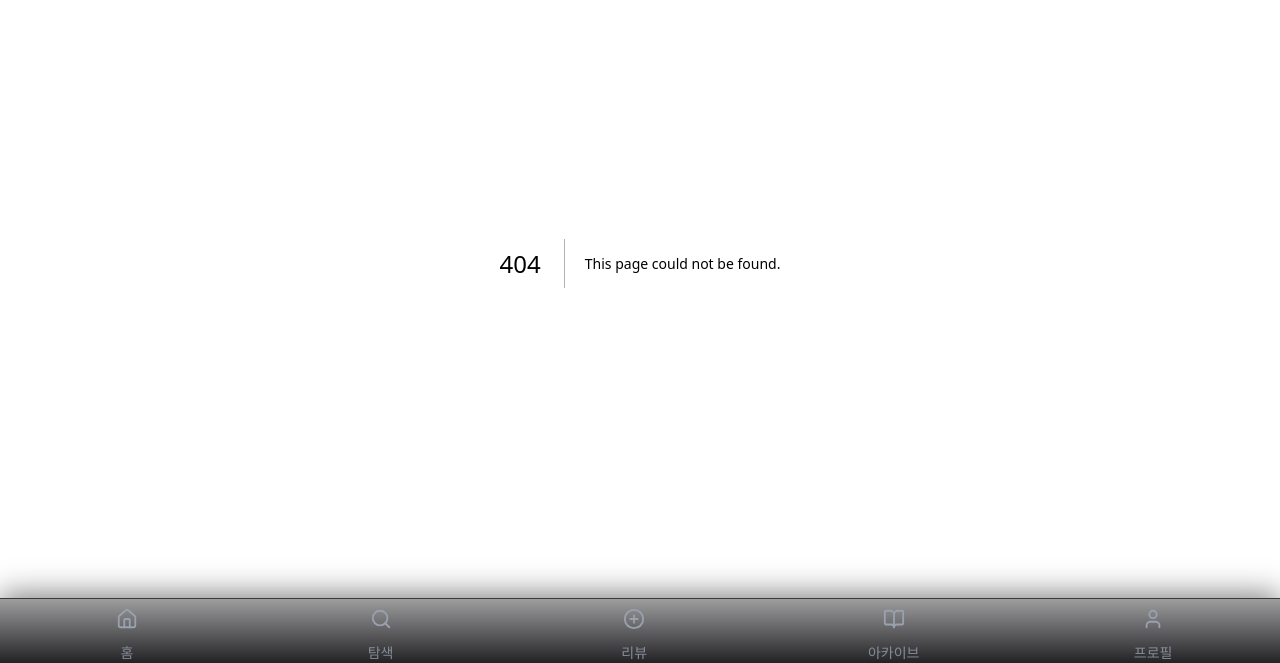
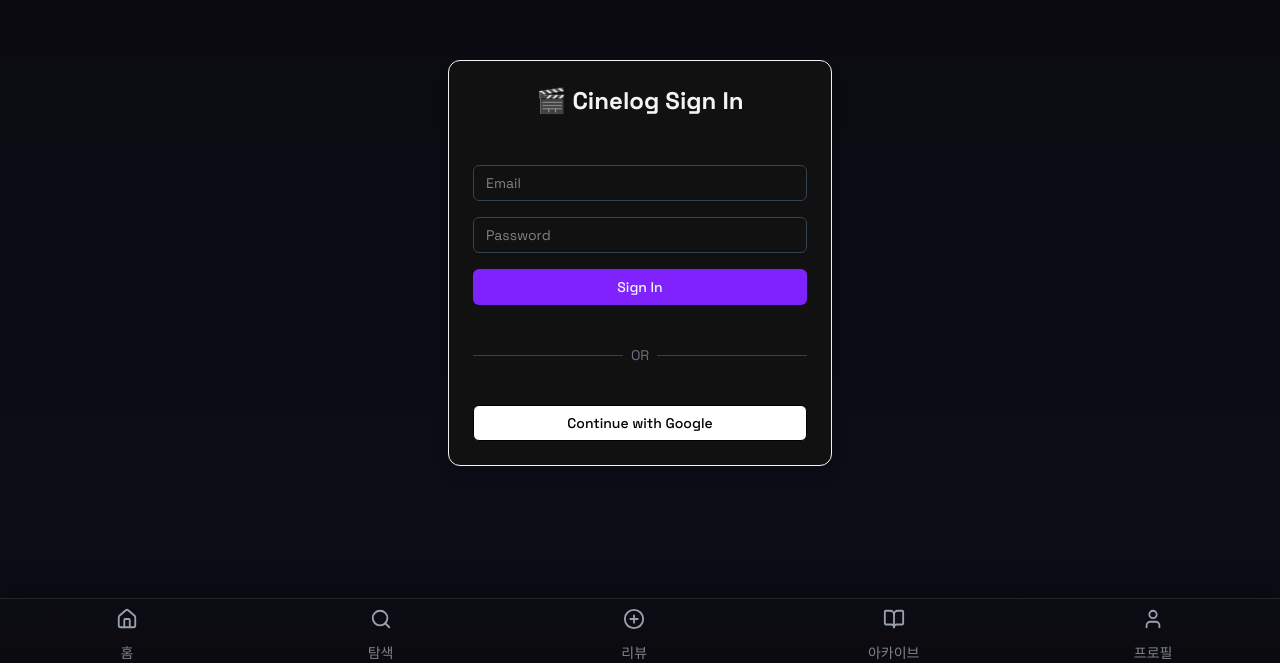
Before and after one commit to lunnne/cinelog, a Next.js app: page /auth/signin in a window 1280 px wide. Before the commit this address had no page. Shown: the part 137-800 px from the top of the page. Built offline with nearby package versions, Linux system fonts and the light colour scheme; a web font is replaced by a local one.

Commit message:
refactor: migrate next auth v4 to next auth v5

```diff
--- /dev/null
+++ b/src/app/api/auth/[...nextauth]/route.ts
@@ -0,0 +1,2 @@
+// /app/api/auth/[...nextauth]/route.ts
+export { handlers as GET, handlers as POST } from "@/auth"
--- /dev/null
+++ b/src/app/auth/signin/page.tsx
@@ -0,0 +1,55 @@
+'use client';
+
+import { useState } from 'react';
+import { signIn } from 'next-auth/react';
+import { Button } from '@/components/ui/button';
+import { Input } from '@/components/ui/input';
+import { Card } from '@/components/ui/card';
+
+export default function SignInPage() {
+  const [email, setEmail] = useState('');
+  const [password, setPassword] = useState('');
+
+  const handleSubmit = async (e: React.FormEvent) => {
+    e.preventDefault();
+    await signIn('credentials', { email, password, callbackUrl: '/' });
+  };
+
+  return (
+    <main className="min-h-screen flex items-center justify-center bg-linear-to-b from-[#0a0a0f] to-[#0d0d19] px-4">
+      <Card className="w-full max-w-sm p-6 bg-[#111] text-gray-100 rounded-xl shadow-lg">
+        <h2 className="text-center text-2xl font-bold mb-6">🎬 Cinelog Sign In</h2>
+        <form onSubmit={handleSubmit} className="space-y-4">
+          <Input
+            type="email"
+            placeholder="Email"
+            value={email}
+            onChange={(e) => setEmail(e.target.value)}
+            className="bg-transparent border border-gray-700 focus:ring-gray-500 text-gray-100"
+          />
+          <Input
+            type="password"
+            placeholder="Password"
+            value={password}
+            onChange={(e) => setPassword(e.target.value)}
+            className="bg-transparent border border-gray-700 focus:ring-gray-500 text-gray-100"
+          />
+          <Button type="submit" className="w-full bg-violet-600 hover:bg-violet-700">
+            Sign In
+          </Button>
+        </form>
+        <div className="flex items-center my-4">
+          <span className="grow border-t border-gray-700"></span>
+          <span className="mx-2 text-gray-500 text-sm uppercase">or</span>
+          <span className="grow border-t border-gray-700"></span>
+        </div>
+        <div className="space-y-2">
+          <Button onClick={() => signIn('google')} variant="outline" className="w-full bg-white text-black hover:bg-gray-100">
+            Continue with Google
+          </Button>
+          {/* 나중에 Naver, Kakao 버튼 추가 가능 */}
+        </div>
+      </Card>
+    </main>
+  );
+}
--- /dev/null
+++ b/src/auth.ts
@@ -0,0 +1,69 @@
+// /auth.ts
+import NextAuth from 'next-auth';
+import { PrismaAdapter } from '@auth/prisma-adapter';
+import { prisma } from '@/lib/prisma';
+
+// ✅ Provider Imports
+import Credentials from 'next-auth/providers/credentials';
+import Google from 'next-auth/providers/google';
+import Naver from 'next-auth/providers/naver';
+import Kakao from 'next-auth/providers/kakao';
+
+import bcrypt from 'bcryptjs';
+
+export const { handlers, signIn, signOut, auth } = NextAuth({
+  adapter: PrismaAdapter(prisma),
+
+  // ✅ OAuth Providers (AUTH_* 환경 변수 자동 인식됨)
+  providers: [
+    Google,
+    Naver,
+    Kakao,
+
+    // ✅ Custom Email/Password 로그인 (Credentials)
+    Credentials({
+      name: 'Credentials',
+      credentials: {
+        email: { label: 'Email', type: 'text' },
+        password: { label: 'Password', type: 'password' },
+      },
+      async authorize(credentials) {
+        if (!credentials?.email || !credentials?.password) return null;
+
+        const user = await prisma.user.findUnique({
+          where: { email: credentials.email as string },
+        });
+
+        if (!user || !user.password) return null;
+
+        const isValid = await bcrypt.compare(credentials.password as string, user.password);
+        if (!isValid) return null;
+
+        return user;
+      },
+    }),
+  ],
+
+  // ✅ JWT 세션 전략
+  session: { strategy: 'jwt' },
+
+  // ✅ JWT & Session 콜백
+  callbacks: {
+    async jwt({ token, user }) {
+      if (user) token.id = user.id;
+      return token;
+    },
+    async session({ session, token }) {
+      if (token?.id) session.user.id = token.id as string;
+      return session;
+    },
+  },
+
+  // ✅ 보안 설정
+  secret: process.env.AUTH_SECRET,
+
+  // ✅ 로그인 페이지 (커스텀)
+  pages: {
+    signIn: '/auth/signin',
+  },
+});
--- /dev/null
+++ b/src/components/ui/globe.tsx
@@ -0,0 +1,128 @@
+"use client"
+
+import { useEffect, useRef } from "react"
+import createGlobe, { COBEOptions } from "cobe"
+import { useMotionValue, useSpring } from "motion/react"
+
+import { cn } from "@/lib/utils"
+
+const MOVEMENT_DAMPING = 1400
+
+const GLOBE_CONFIG: COBEOptions = {
+  width: 800,
+  height: 800,
+  onRender: () => {},
+  devicePixelRatio: 2,
+  phi: 0,
+  theta: 0.3,
+  dark: 0,
+  diffuse: 0.4,
+  mapSamples: 16000,
+  mapBrightness: 1.2,
+  baseColor: [1, 1, 1],
+  markerColor: [251 / 255, 100 / 255, 21 / 255],
+  glowColor: [1, 1, 1],
+  markers: [
+    { location: [14.5995, 120.9842], size: 0.03 },
+    { location: [19.076, 72.8777], size: 0.1 },
+    { location: [23.8103, 90.4125], size: 0.05 },
+    { location: [30.0444, 31.2357], size: 0.07 },
+    { location: [39.9042, 116.4074], size: 0.08 },
+    { location: [-23.5505, -46.6333], size: 0.1 },
+    { location: [19.4326, -99.1332], size: 0.1 },
+    { location: [40.7128, -74.006], size: 0.1 },
+    { location: [34.6937, 135.5022], size: 0.05 },
+    { location: [41.0082, 28.9784], size: 0.06 },
+  ],
+}
+
+export function Globe({
+  className,
+  config = GLOBE_CONFIG,
+}: {
+  className?: string
+  config?: COBEOptions
+}) {
+  let phi = 0
+  let width = 0
+  const canvasRef = useRef<HTMLCanvasElement>(null)
+  const pointerInteracting = useRef<number | null>(null)
+  const pointerInteractionMovement = useRef(0)
+
+  const r = useMotionValue(0)
+  const rs = useSpring(r, {
+    mass: 1,
+    damping: 30,
+    stiffness: 100,
+  })
+
+  const updatePointerInteraction = (value: number | null) => {
+    pointerInteracting.current = value
+    if (canvasRef.current) {
+      canvasRef.current.style.cursor = value !== null ? "grabbing" : "grab"
+    }
+  }
+
+  const updateMovement = (clientX: number) => {
+    if (pointerInteracting.current !== null) {
+      const delta = clientX - pointerInteracting.current
+      pointerInteractionMovement.current = delta
+      r.set(r.get() + delta / MOVEMENT_DAMPING)
+    }
+  }
+
+  useEffect(() => {
+    const onResize = () => {
+      if (canvasRef.current) {
+        width = canvasRef.current.offsetWidth
+      }
+    }
+
+    window.addEventListener("resize", onResize)
+    onResize()
+
+    const globe = createGlobe(canvasRef.current!, {
+      ...config,
+      width: width * 2,
+      height: width * 2,
+      onRender: (state) => {
+        if (!pointerInteracting.current) phi += 0.005
+        state.phi = phi + rs.get()
+        state.width = width * 2
+        state.height = width * 2
+      },
+    })
+
+    setTimeout(() => (canvasRef.current!.style.opacity = "1"), 0)
+    return () => {
+      globe.destroy()
+      window.removeEventListener("resize", onResize)
+    }
+  }, [rs, config])
+
+  return (
+    <div
+      className={cn(
+        "absolute inset-0 mx-auto aspect-[1/1] w-full max-w-[600px]",
+        className
+      )}
+    >
+      <canvas
+        className={cn(
+          "size-full opacity-0 transition-opacity duration-500 [contain:layout_paint_size]"
+        )}
+        ref={canvasRef}
+        onPointerDown={(e) => {
+          pointerInteracting.current = e.clientX
+          updatePointerInteraction(e.clientX)
+        }}
+        onPointerUp={() => updatePointerInteraction(null)}
+        onPointerOut={() => updatePointerInteraction(null)}
+        onMouseMove={(e) => updateMovement(e.clientX)}
+        onTouchMove={(e) =>
+          e.touches[0] && updateMovement(e.touches[0].clientX)
+        }
+      />
+    </div>
+  )
+}
```
Also changed, not shown: package.json (+6 -1 lines), components.json, src/app/auth/signup/page.tsx (added), 1 other file (tests, documents, lock files or other folders).
